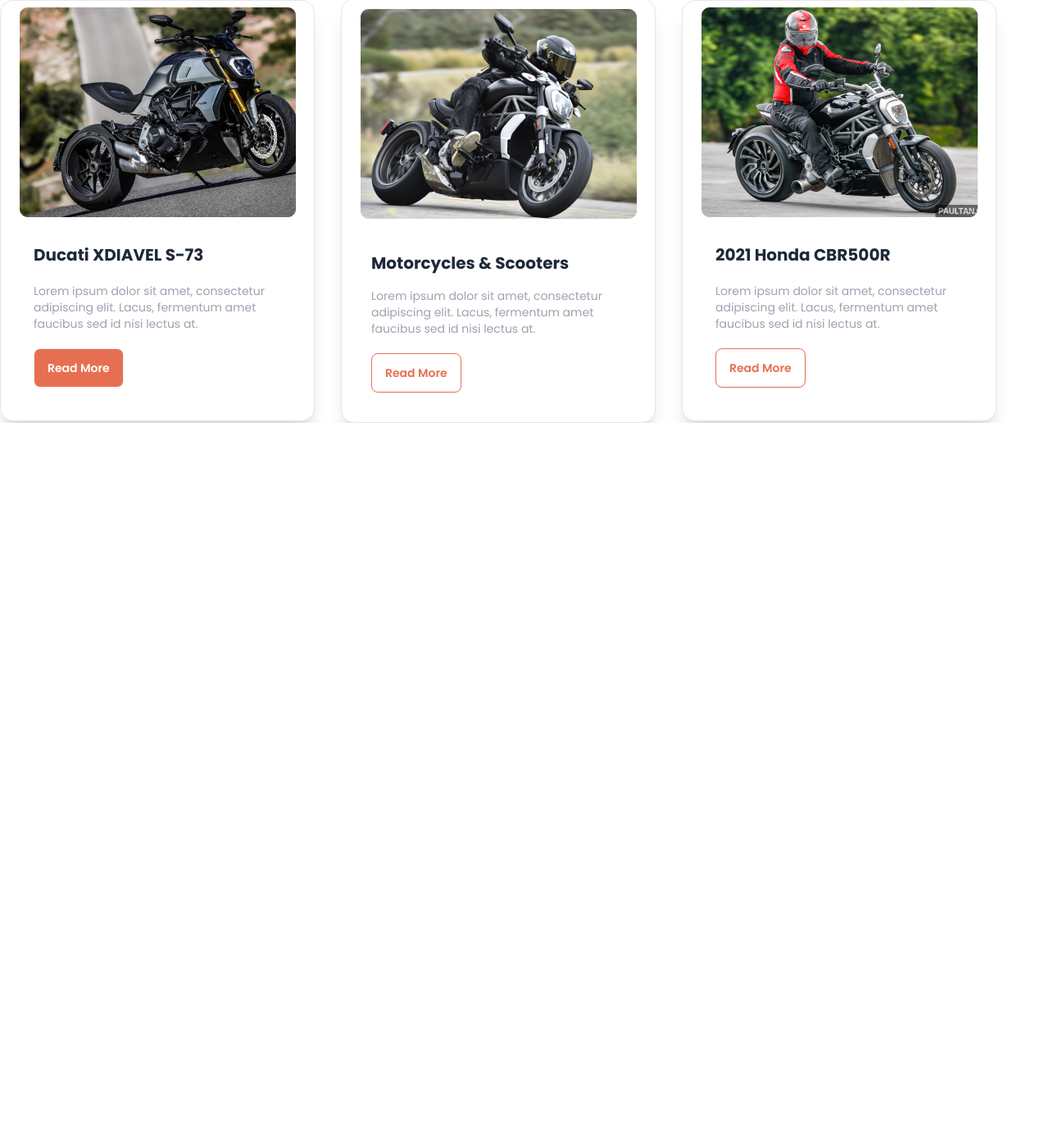
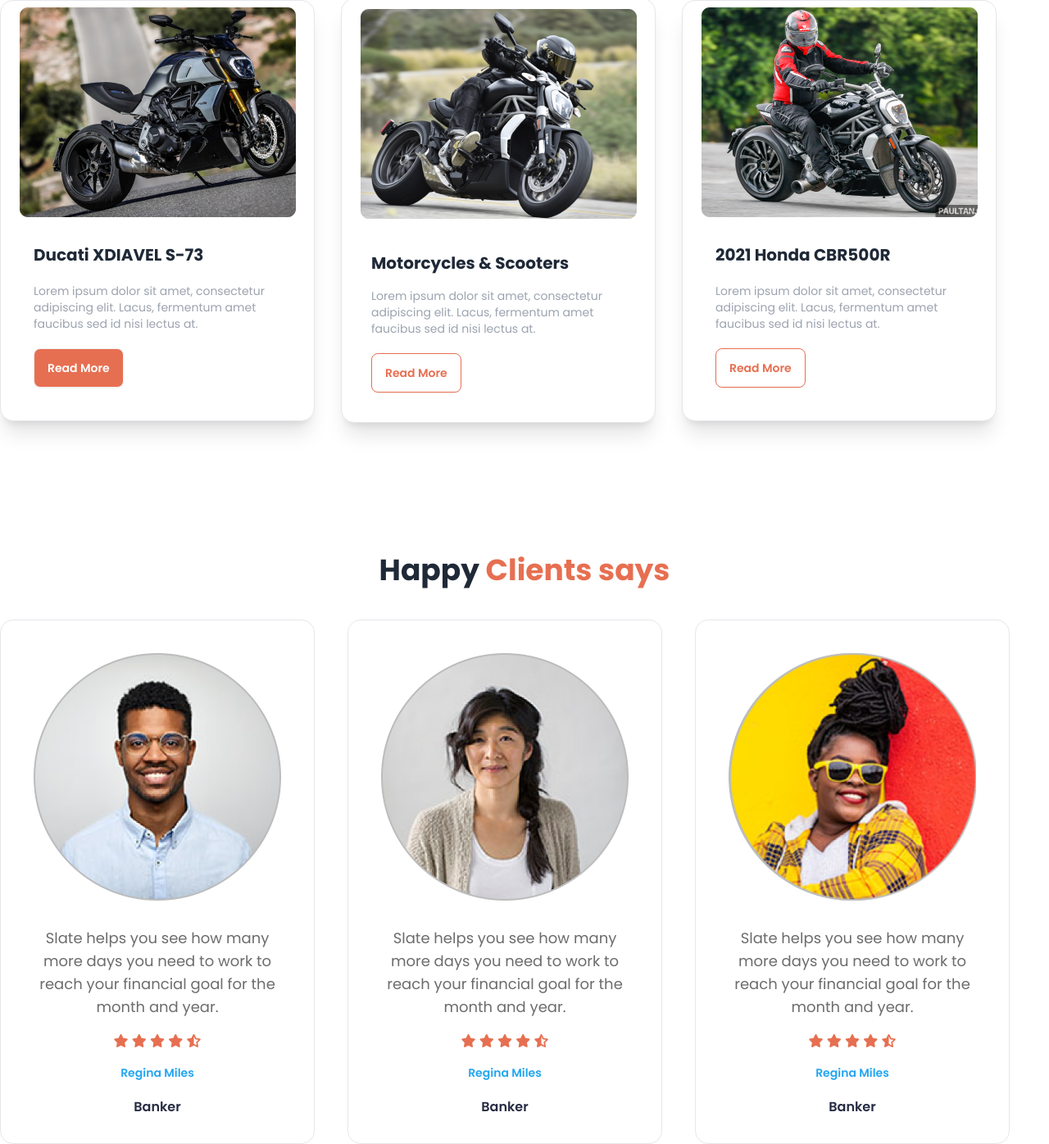
Before and after one commit to nadiaislam00/Biker-Zone-website, a plain HTML site: page index.html in a window 1280 px wide. Shown: the part 1374-2770 px from the top of the page at 82% size. Before the commit the page ends 1890 px from the top, so only its background shows below. Drawn offline with nearby package versions, Linux system fonts and the light colour scheme.

Commit message:
client section done'

```diff
--- a/index.html
+++ b/index.html
@@ -10,6 +10,7 @@
 <link rel="preconnect" href="https://fonts.googleapis.com">
 <link rel="preconnect" href="https://fonts.gstatic.com" crossorigin>
 <link href="https://fonts.googleapis.com/css2?family=Poppins:ital,wght@0,100;0,200;0,300;0,400;0,500;0,600;0,700;0,800;0,900;1,100;1,200;1,300;1,400;1,500;1,600;1,700;1,800;1,900&display=swap" rel="stylesheet">
+<link rel="stylesheet" href="https://cdnjs.cloudflare.com/ajax/libs/font-awesome/6.6.0/css/all.min.css" integrity="sha512-Kc323vGBEqzTmouAECnVceyQqyqdsSiqLQISBL29aUW4U/M7pSPA/gEUZQqv1cwx4OnYxTxve5UMg5GT6L4JJg==" crossorigin="anonymous" referrerpolicy="no-referrer" />
 
     <title>Biker Zone</title>
 
@@ -156,7 +157,7 @@
        <div class="feature-content flex flex-col items-center gap-2">
         <h1 class="text-4xl text-[#000000] font-bold mt-32 text-center">Fetured Bikes In This Year</h1>
         <p class="text-sm text-bike-primary font-semibold mt-4 ">Best Bike Collection</p>
-        <hr class="w-14 mx-auto text-orange-500 mb-10">
+        <hr class="w-14 mx-auto text-bike-primary mb-10">
        </div>
       <div class="feature-bike flex flex-col w-3/6 mx-auto gap-20 lg:flex-row w-full">
         <img src="images/feature-bike.png" alt="">
@@ -215,6 +216,86 @@
   </div>
 </div>
       </section>
+
+      <section class="clients mt-40">
+        <h1 class="font-bold text-4xl text-center mb-10">Happy <span class="text-bike-primary ">Clients says</span></h1>
+
+        <div class="clients-card flex flex-col items-center gap-10 lg:flex-row">
+          <!-- card1 -->
+          <div class="card bg-base-100 w-96 border">
+            <figure class="px-10 pt-10">
+              <img
+                src="images/user-1.png"
+                alt="Shoes"
+                class="rounded-xl" />
+            </figure>
+            <div class="card-body items-center text-center">
+              <p class="text-[#6C6C6C] text-lg mb-2">Slate helps you see how
+                many more days you need
+                to work to reach your financial
+                goal for the month and year.</p>
+              <div class="icons">
+                <i class="fa-solid fa-star text-bike-primary"></i>
+                <i class="fa-solid fa-star text-bike-primary"></i>
+                <i class="fa-solid fa-star text-bike-primary"></i>
+                <i class="fa-solid fa-star text-bike-primary"></i>
+                <i class="fa-solid fa-star-half-stroke text-bike-primary"></i>
+              </div>
+              <p class="text-[#23A6F0] text-sm font-semibold mt-2">Regina Miles</p>
+              <p class="text-[#252B42] font-semibold mt-3">Banker</p>
+            </div>
+          </div>
+<!-- card2 -->
+          <div class="card bg-base-100 w-96 border">
+            <figure class="px-10 pt-10">
+              <img
+                src="images/user-2.png"
+                alt="Shoes"
+                class="rounded-xl" />
+            </figure>
+            <div class="card-body items-center text-center">
+              <p class="text-[#6C6C6C] text-lg mb-2">Slate helps you see how
+                many more days you need
+                to work to reach your financial
+                goal for the month and year.</p>
+              <div class="icons">
+                <i class="fa-solid fa-star text-bike-primary"></i>
+                <i class="fa-solid fa-star text-bike-primary"></i>
+                <i class="fa-solid fa-star text-bike-primary"></i>
+                <i class="fa-solid fa-star text-bike-primary"></i>
+                <i class="fa-solid fa-star-half-stroke text-bike-primary"></i>
+              </div>
+              <p class="text-[#23A6F0] text-sm font-semibold mt-2">Regina Miles</p>
+              <p class="text-[#252B42] font-semibold mt-3">Banker</p>
+            </div>
+          </div>
+<!-- card3 -->
+          <div class="card bg-base-100 w-96 border">
+            <figure class="px-10 pt-10">
+              <img
+                src="images/user-3.png"
+                alt="Shoes"
+                class="rounded-xl" />
+            </figure>
+            <div class="card-body items-center text-center">
+              <p class="text-[#6C6C6C] text-lg mb-2">Slate helps you see how
+                many more days you need
+                to work to reach your financial
+                goal for the month and year.</p>
+              <div class="icons">
+                <i class="fa-solid fa-star text-bike-primary"></i>
+                <i class="fa-solid fa-star text-bike-primary"></i>
+                <i class="fa-solid fa-star text-bike-primary"></i>
+                <i class="fa-solid fa-star text-bike-primary"></i>
+                <i class="fa-solid fa-star-half-stroke text-bike-primary"></i>
+              </div>
+              <p class="text-[#23A6F0] text-sm font-semibold mt-2">Regina Miles</p>
+              <p class="text-[#252B42] font-semibold mt-3">Banker</p>
+            </div>
+          </div>
+
+        </div>
+      </section>
     </main>
     <footer></footer>
 </body>
```
